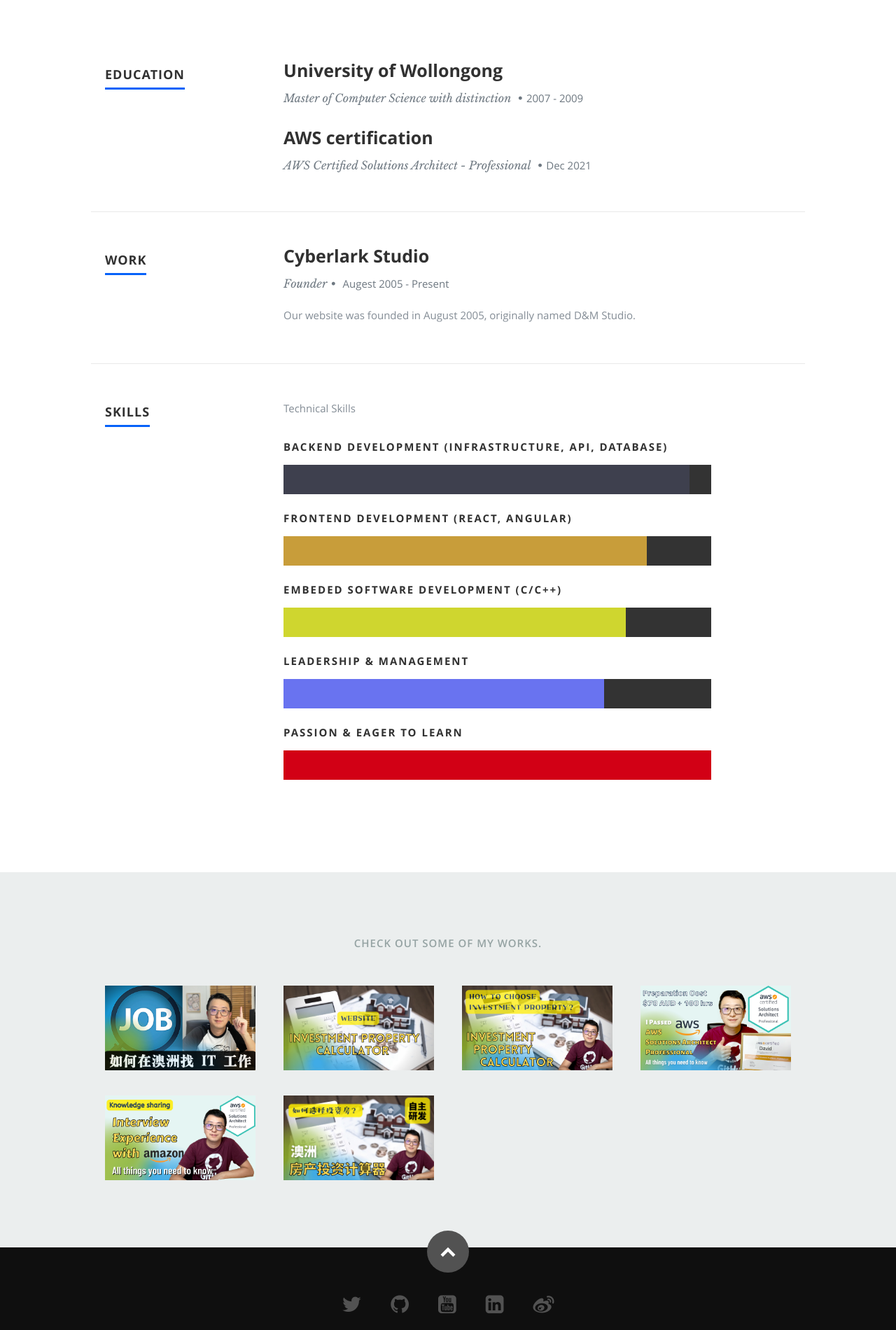
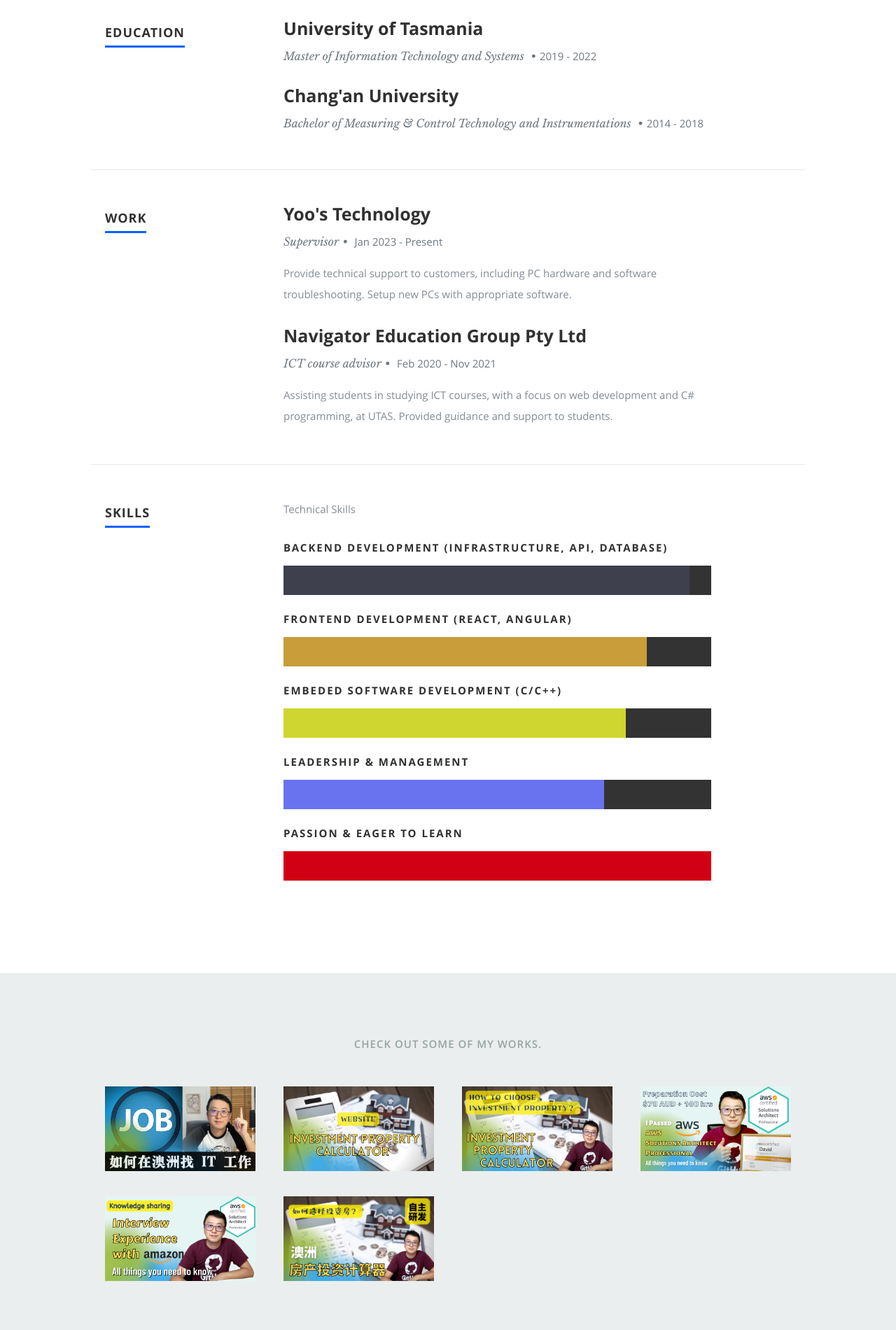
Before and after one commit to Rex-L-RX/Resume, a React (Create React App) app: page / in a window 1280 px wide. Shown: the part 1380-3280 px from the top of the page at 70% size. Built offline with nearby package versions, Linux system fonts and the light colour scheme.

Commit message:
update resumeData.json

```diff
--- a/public/index.html
+++ b/public/index.html
@@ -18,7 +18,7 @@
     <link rel="stylesheet" href="%PUBLIC_URL%/css/layout.css">
     <link rel="stylesheet" href="%PUBLIC_URL%/css/media-queries.css">
     <link rel="stylesheet" href="%PUBLIC_URL%/css/magnific-popup.css">
-    <title>Cyberlark Studio</title>
+    <title>Rex's Personal CV</title>
     <script async src="https://pagead2.googlesyndication.com/pagead/js/adsbygoogle.js?client=ca-pub-3040206460915677"
     crossorigin="anonymous"></script>
   </head>
--- a/public/resumeData.json
+++ b/public/resumeData.json
@@ -1,9 +1,9 @@
 {
   "main": {
     "name":"Runxiao(Rex) Liu",
-    "description":"Passionate about learning technology and sharing knowledge",
+    "description":"Passionate about learning technology",
     "image":"profile.jpg",
-    "bio":"My name is David, the founder of Cyberlark, a solutions architect and senior software developer that has interests in all things related to the Cloud. I graduated from the University of Wollongong with a Master of Computer Science degree in 2009. Since then, I live in a beautiful city called Brisbane on the East Coast of Australia. ",
+    "bio":"My name is Runxiao(Rex). I graduated from the University of Tasmania with a Master of Information Technology and Systems degree. Now I am looking for my first job in the programming field. ",
     "contactmessage":"Thank you for your feedback.",
     "email": "liurunxiao233@gmail.com",
     "phone": "0466 154382",
@@ -27,30 +27,17 @@
     "website": "http://cyberlark.com.au",
     "resumedownload":"./images/resume.pdf",
     "social":[
-      {
-        "name":"twitter",
-        "url":"https://twitter.com/daiwei920",
-        "className":"fa fa-twitter"
-      },
+
       {
         "name":"github",
-        "url":"https://github.com/CyberlarkCode",
+        "url":"https://github.com/Rex-L-RX",
         "className":"fa fa-github"
       },
-      {
-        "name":"youtube-chinese",
-        "url":"https://www.youtube.com/channel/UCArZ1Su6EjdiEA0qrx1Pfqg",
-        "className":"fa fa-youtube-square"
-      },
+
       {
         "name":"linkedin",
-        "url":"https://www.linkedin.com",
+        "url":"https://www.linkedin.com/in/runxiao-liu-96a75a205",
         "className":"fa fa-linkedin-square"
-      },
-      {
-        "name":"toutiao",
-        "url":"https://www.ixigua.com/home/1521358670931997/",
-        "className":"fa fa-weibo"
       }
     ]
   },
@@ -58,24 +45,32 @@
     "skillmessage":"Technical Skills",
     "education":[
       {
-        "school":"University of Wollongong",
-        "degree":"Master of Computer Science with distinction",
-        "graduated":"2007 - 2009",
+        "school":"University of Tasmania",
+        "degree":"Master of Information Technology and Systems",
+        "graduated":"2019 - 2022",
         "description":""
       },
       {
-        "school":"AWS certification",
-        "degree":"AWS Certified Solutions Architect - Professional",
-        "graduated":"Dec 2021",
+        "school":"Chang'an University",
+        "degree":"Bachelor of Measuring & Control Technology and Instrumentations",
+        "graduated":"2014 - 2018",
         "description":""
       }
+
     ],
     "work":[
       {
-        "company":"Cyberlark Studio",
-        "title":"Founder",
-        "years":"Augest 2005 - Present",
-        "description":"Our website was founded in August 2005, originally named D&M Studio. "
+        "company":"Yoo's Technology",
+        "title":"Supervisor",
+        "years":"Jan 2023 - Present",
+        "description":"Provide technical support to customers, including PC hardware and software troubleshooting. Setup new PCs with appropriate software."
+      },
+
+      {
+        "company":"Navigator Education Group Pty Ltd",
+        "title":"ICT course advisor",
+        "years":"Feb 2020 - Nov 2021",
+        "description":" Assisting students in studying ICT courses, with a focus on web development and C# programming, at UTAS. Provided guidance and support to students."
       }
     ],
     "skills":[
```
Also changed, not shown: src/Components/Resume.js (line endings or trailing spaces), 2 other files (tests, documents, lock files or other folders).
